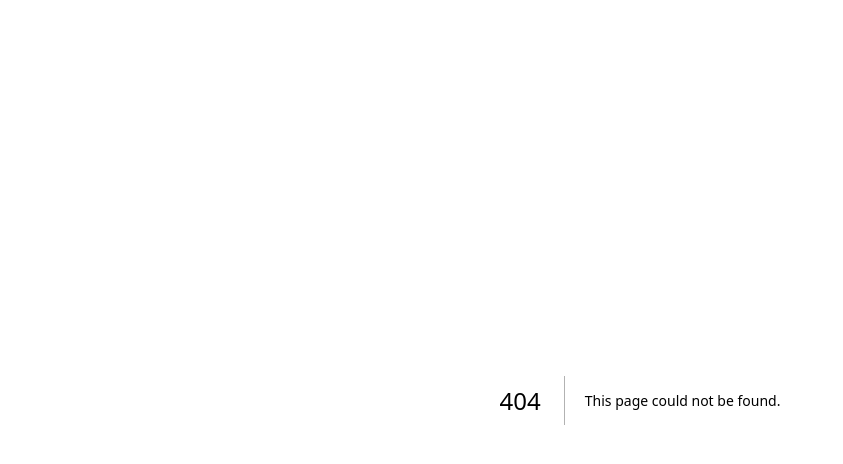
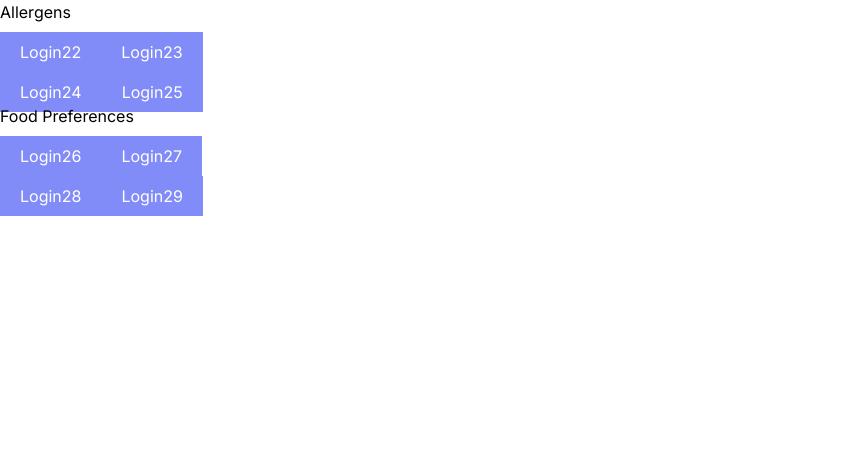
Before and after one commit to Karim-Mammadli/BoilerPlate, a Next.js app: page /preferences in a window 1280 px wide. Before the commit this address had no page. Shown: the top 464 px of the page, without its empty margins (0-843 px from the left). Built offline with nearby package versions, Linux system fonts and the light colour scheme.

Commit message:
added preferences page

```diff
--- /dev/null
+++ b/src/app/about/page.tsx
@@ -0,0 +1,9 @@
+import Image from "next/image";
+
+export default function Home() {
+  return (
+    <div>
+      THE ABOUT PAGE
+    </div>
+  );
+}
--- /dev/null
+++ b/src/app/preferences/page.tsx
@@ -0,0 +1,76 @@
+import Image from "next/image";
+
+export default function Home() {
+  return (
+    <div>
+        <div>
+      <p>Allergens</p>
+      <div className="space-y-4">
+        <button>
+          <input type="checkbox" id="Login22" className="hidden peer" />
+          <label htmlFor="Login22" className="cursor-pointer text-white bg-indigo-400 px-5 py-2.5 peer-checked:bg-red-500">
+            Login22
+          </label>
+        </button>
+
+        <button>
+          <input type="checkbox" id="Login23" className="hidden peer" />
+          <label htmlFor="Login23" className="cursor-pointer text-white bg-indigo-400 px-5 py-2.5 peer-checked:bg-red-500">
+            Login23
+          </label>
+        </button>
+      </div>
+
+      <div className="space-y-4">
+        <button>
+          <input type="checkbox" id="Login24" className="hidden peer" />
+          <label htmlFor="Login24" className="cursor-pointer text-white bg-indigo-400 px-5 py-2.5 peer-checked:bg-red-500">
+            Login24
+          </label>
+        </button>
+
+        <button>
+          <input type="checkbox" id="Login25" className="hidden peer" />
+          <label htmlFor="Login25" className="cursor-pointer text-white bg-indigo-400 px-5 py-2.5 peer-checked:bg-red-500">
+            Login25
+          </label>
+        </button>
+      </div>
+</div>
+<div>
+<p>Food Preferences</p>
+      <div className="space-y-4">
+        <button>
+          <input type="checkbox" id="Login26" className="hidden peer" />
+          <label htmlFor="Login26" className="cursor-pointer text-white bg-indigo-400 px-5 py-2.5 peer-checked:bg-red-500">
+            Login26
+          </label>
+        </button>
+
+        <button>
+          <input type="checkbox" id="Login27" className="hidden peer" />
+          <label htmlFor="Login27" className="cursor-pointer text-white bg-indigo-400 px-5 py-2.5 peer-checked:bg-red-500">
+            Login27
+          </label>
+        </button>
+      </div>
+
+      <div className="space-y-4">
+        <button>
+          <input type="checkbox" id="Login28" className="hidden peer" />
+          <label htmlFor="Login28" className="cursor-pointer text-white bg-indigo-400 px-5 py-2.5 peer-checked:bg-red-500">
+            Login28
+          </label>
+        </button>
+
+        <button>
+          <input type="checkbox" id="Login29" className="hidden peer" />
+          <label htmlFor="Login29" className="cursor-pointer text-white bg-indigo-400 px-5 py-2.5 peer-checked:bg-red-500">
+            Login29
+          </label>
+        </button>
+      </div>
+</div>
+    </div>
+  );
+}
```
Also changed, not shown: src/app/signup/page.tsx (added, +87 -0 lines), src/app/login/page.tsx (added).
